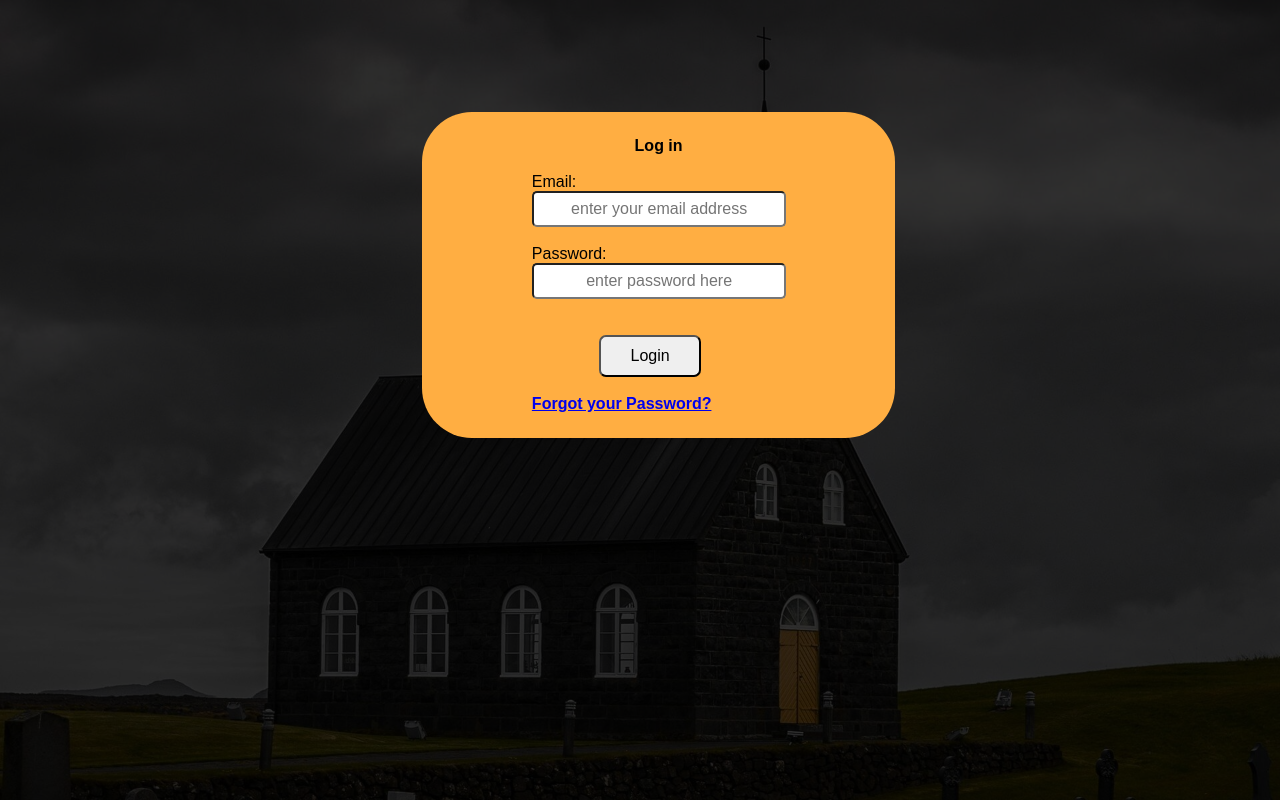
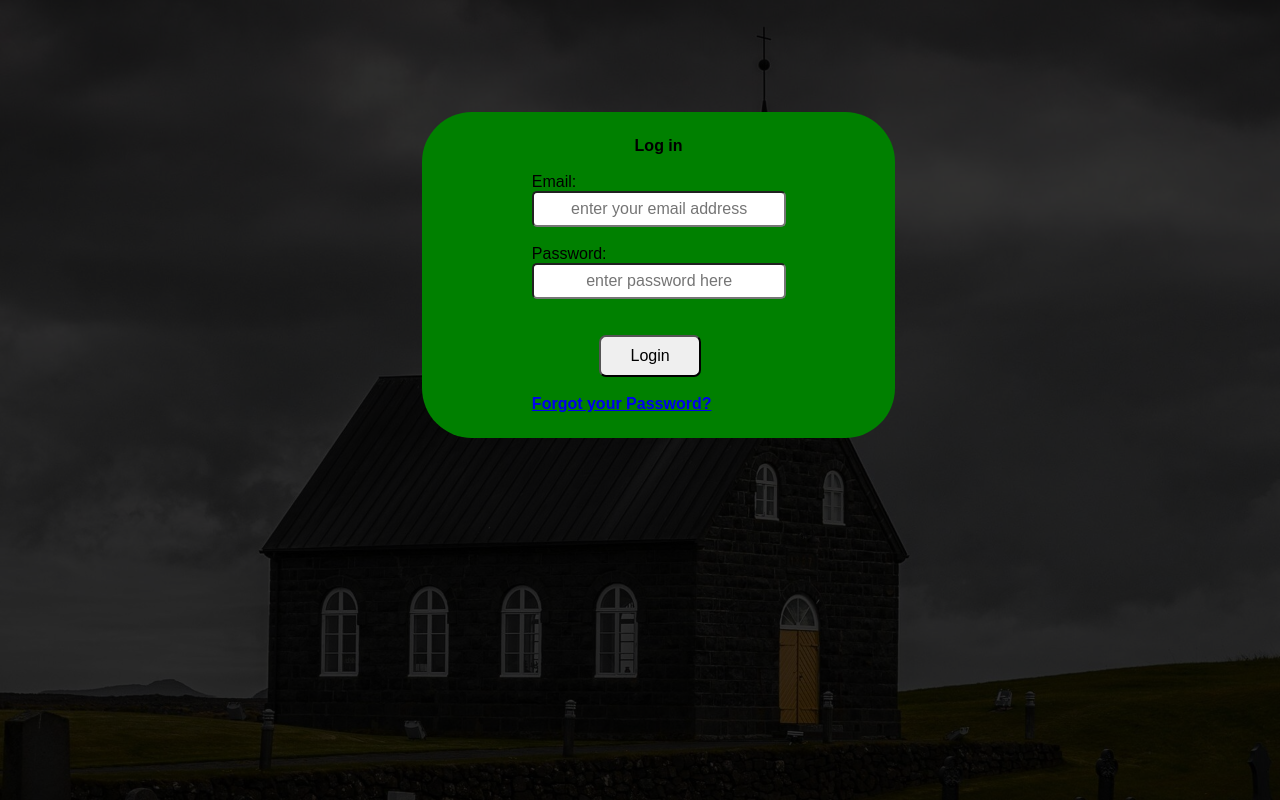
Before and after one commit to cheezgbedu/form, a plain HTML site: page index.html in a window 1280 px wide. Drawn offline with Linux system fonts and the light colour scheme.

Commit message:
indexx.html
I changed the background color of the .start from #ffae42 to green.

```diff
--- a/index.html
+++ b/index.html
@@ -20,7 +20,7 @@
 
     }
     .start{
-        background-color: #ffae42;
+        background-color: green;
         padding:25px;
         justify-content: center;
         margin-top:7rem;
```
